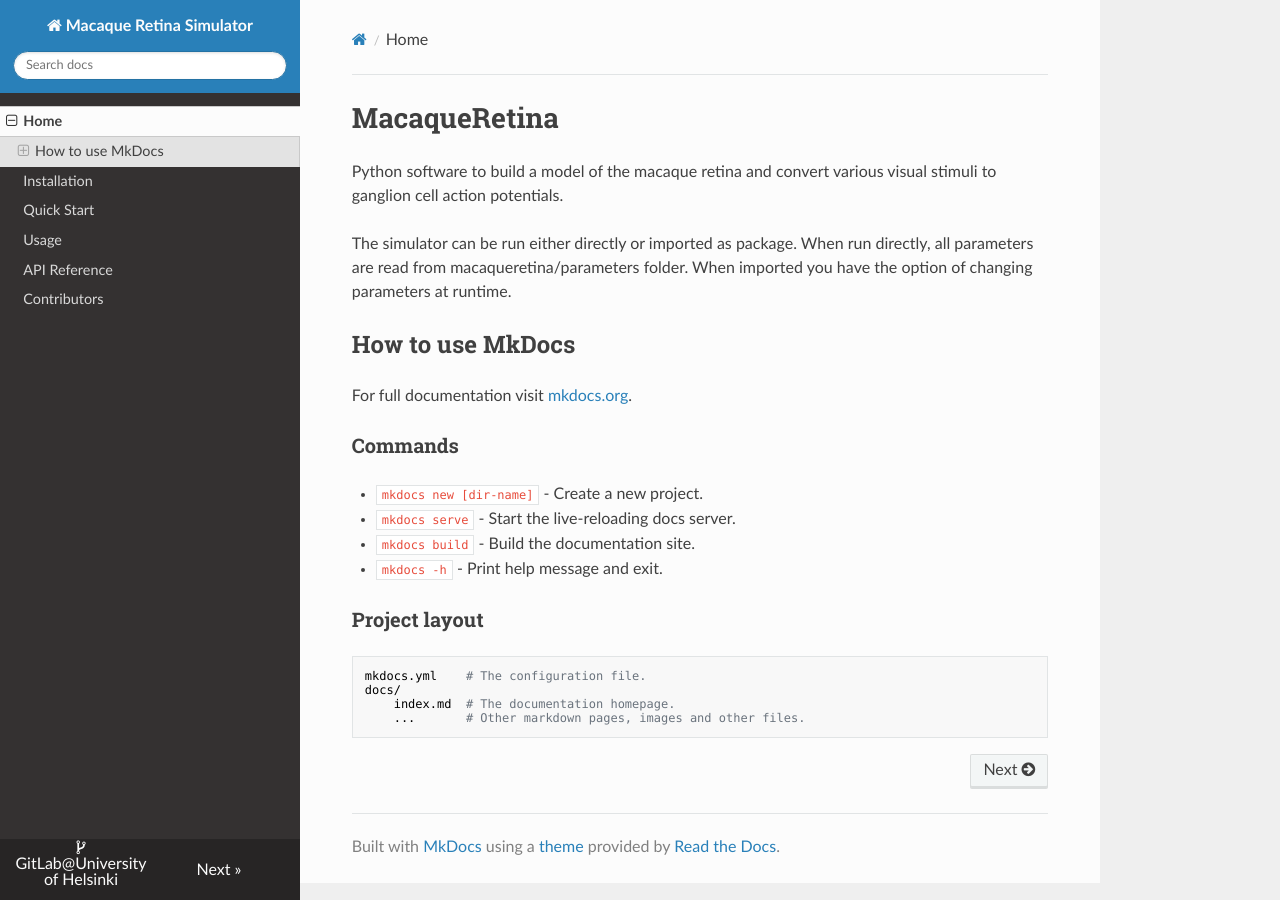
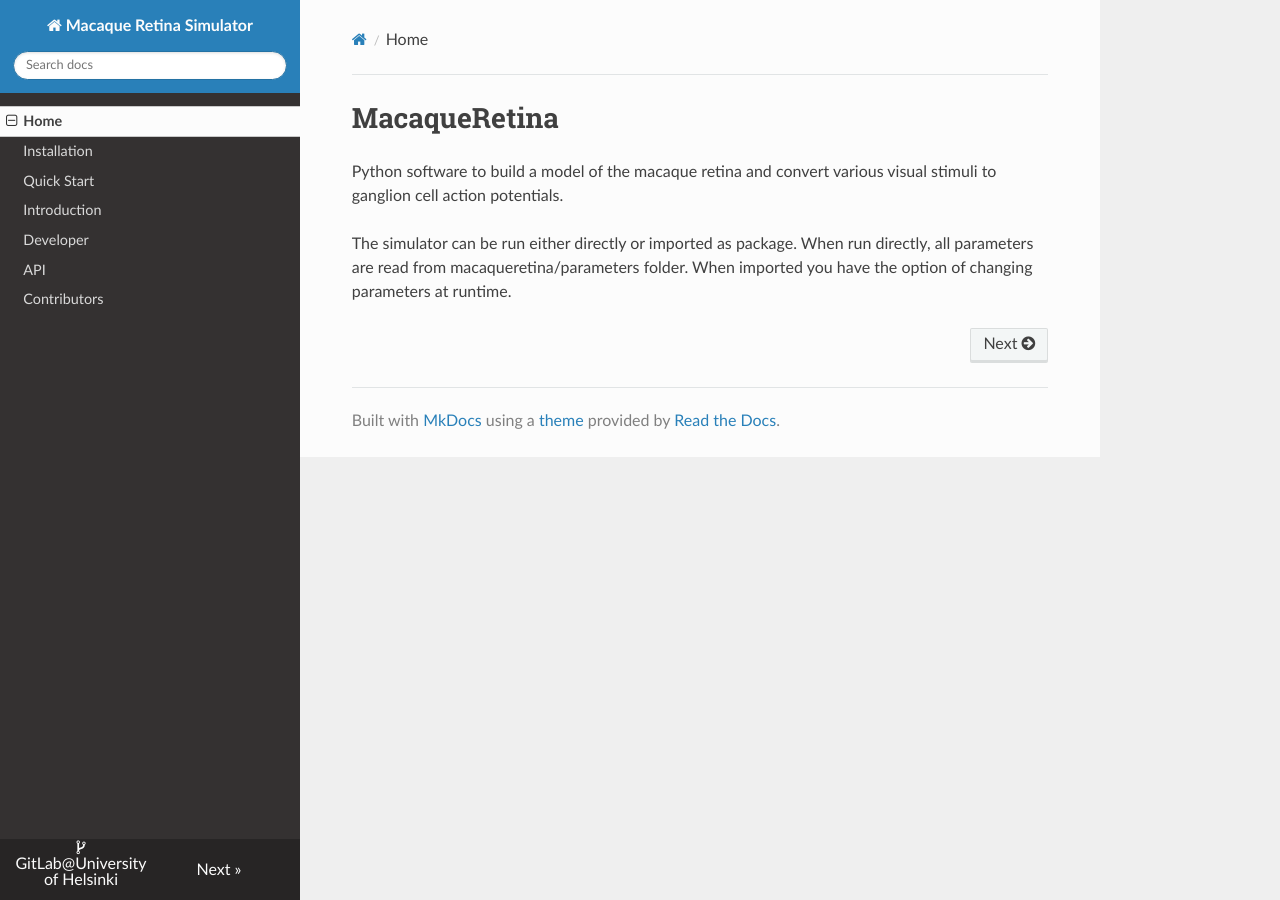
Before and after one commit to VisualNeuroscience-UH/macaqueretina, an MkDocs documentation site: the page built from docs/src/index.md, in a window 1280 px wide. Built offline with MkDocs 1.6.1, drawn with Linux system fonts in a browser that asks for light colours; nearby versions of some CDN libraries.

Commit message:
docs, introduction, developer start

```diff
--- a/docs/mkdocs.yml
+++ b/docs/mkdocs.yml
@@ -13,8 +13,9 @@ nav:
   - Home: index.md
   - Installation: installation.md
   - Quick Start: quickstart.md
-  - Usage: usage.md
-  - API Reference: api.md
+  - Introduction: introduction.md
+  - Developer: developer.md
+  - API: api.md
   - Contributors: contributors.md
 
 plugins:
--- a/docs/src/index.md
+++ b/docs/src/index.md
@@ -3,23 +3,3 @@
 Python software to build a model of the macaque retina and convert various visual stimuli to ganglion cell action potentials.
 
 The simulator can be run either directly or imported as package. When run directly, all parameters are read from macaqueretina/parameters folder. When imported you have the option of changing parameters at runtime.
-
-
-
-## How to use MkDocs
-
-For full documentation visit [mkdocs.org](https://www.mkdocs.org).
-
-### Commands
-
-* `mkdocs new [dir-name]` - Create a new project.
-* `mkdocs serve` - Start the live-reloading docs server.
-* `mkdocs build` - Build the documentation site.
-* `mkdocs -h` - Print help message and exit.
-
-### Project layout
-
-    mkdocs.yml    # The configuration file.
-    docs/
-        index.md  # The documentation homepage.
-        ...       # Other markdown pages, images and other files.
```
Also changed, not shown: docs/src/developer.md (added, +25 -0 lines), docs/src/introduction.md (added, +110 -0 lines), docs/src/quickstart.md (+7 -2 lines).
